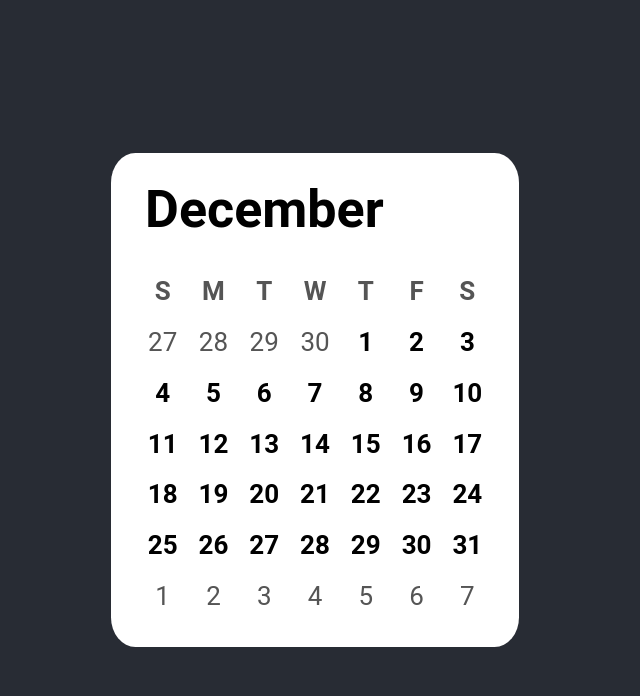
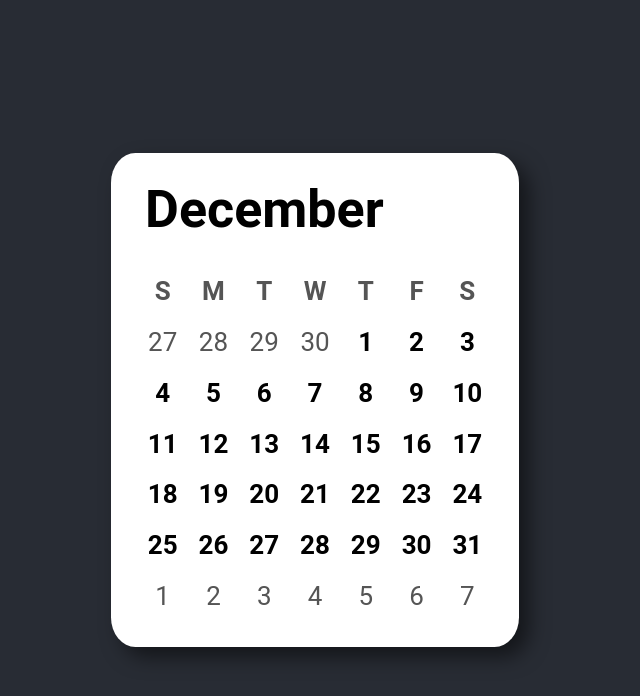
Before and after one commit to joelpeckham/blackoutCalendar, a React (Create React App) app: page / in a window 1280 px wide. Shown: the top 696 px of the page, without its empty margins (325-965 px from the left). Built offline with nearby package versions, Linux system fonts and the light colour scheme.

Commit message:
a little dab of box shadow *Chefs kissing on this*

```diff
--- a/src/components/Calendar.css
+++ b/src/components/Calendar.css
@@ -6,6 +6,8 @@
   color: black;
   padding: 1em;
   /* Adjust Component Scale with Font Size Percentages*/
+  /* Add subtle drop shadow */
+  box-shadow: 10px 10px 20px rgba(0, 0, 0, 0.5);
 }
 
 .__Calendar_Header h1 {
```
